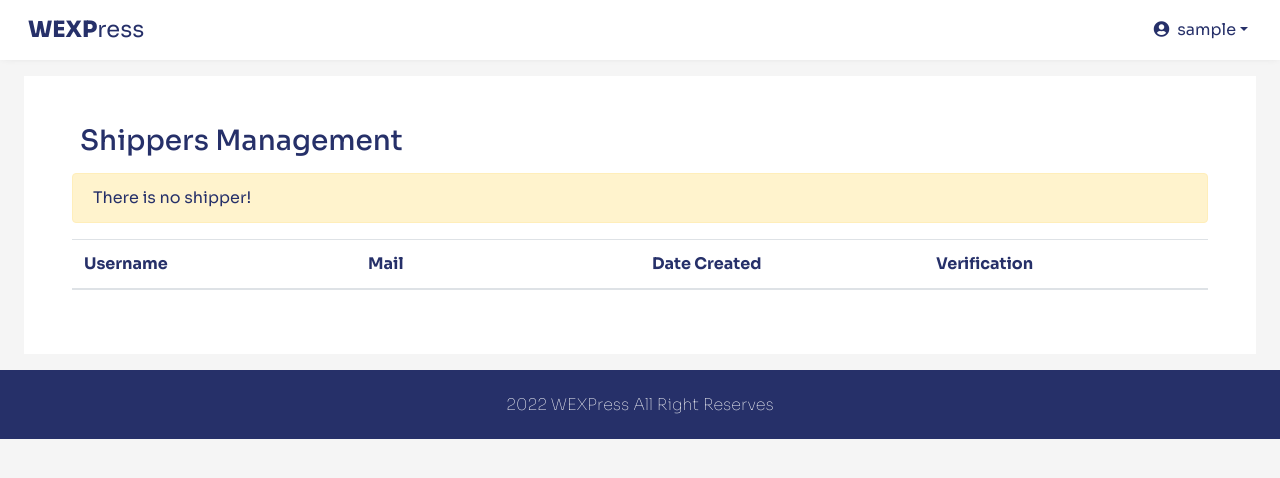
After one commit to quannv02/cs204-final-project, a PHP site: template views/admin.php in a window 1280 px wide. The commit adds this page. Shown: the top 478 px of the page. Run offline with PHP 8.4, Linux system fonts and the light colour scheme; the template is opened without the code that fills it, so the values that code supplies are empty; the visitor is signed in with stand-in values (Sample User, id 1); some libraries are stand-ins or nearby versions.

Commit message:
update admin

```diff
--- a/controllers/MyPageController.php
+++ b/controllers/MyPageController.php
@@ -12,6 +12,9 @@ class MyPageController extends Controller {
         $order = new Order($this->conn);
         $order->fetchOrders();
         $orders = $order->getOrders();
+        $shipper = new User($this->conn);
+        $shipper->fetchShippers();
+        $shippers = $shipper->getShippers();
         include "views/mypage.php";
     }
 
--- /dev/null
+++ b/views/admin.php
@@ -0,0 +1,45 @@
+<div class="myorders jumbotron bg-white mx-4 my-3 p-5 rounded-0">
+    <h3 class="ml-2">Shippers Management</h3>
+
+  <div class="table-func mt-3">
+    <table class="table table-striped w-100">
+        <thead>
+            <tr>
+                <th scope="col">Username</th>
+                <th scope="col">Mail</th>
+                <th scope="col">Date Created</th>
+                <th scope="col">Verification</th>
+            </tr>
+        </thead>
+        <tbody>
+          <?php if(!empty($errors)): ?>
+              <div class="alert alert-danger">
+                  <?php
+                  foreach ($errors as $value) {
+                      echo "$value" . " ";
+                  }
+                  ?>
+              </div>
+          <?php else: ?>
+            <?php if(empty($shippers)): ?>
+              <div class="alert alert-warning">There is no shipper!</div>
+            <?php else: ?>
+              <?php foreach($shippers as $shipper): ?>
+                <tr>
+                    <td><?php echo $shipper['username']; ?></td>
+                    <td><?php echo $shipper['email']; ?></td>
+                    <td><?php echo $shipper['date_created']; ?></td>
+                    <?php if($shipper['verified'] == 0): ?>
+                      <td><form action="<?=ROOT?>admin/qualify/<?=$shipper['username']?>"><button type="submit" class="btn btn-block text-white btn-success">Qualify</button></form></td>
+                    <?php endif; ?>
+                    <?php if($shipper['verified'] == 1): ?>
+                        <td><form action="<?=ROOT?>admin/disqualify/<?=$shipper['username']?>"><button type="submit" class="btn btn-block text-white btn-danger">Disqualify</button></form></td>
+                    <?php endif; ?>
+                </tr>
+              <?php endforeach; ?>
+            <?php endif; ?>
+          <?php endif; ?>
+      </tbody>
+    </table>
+  </div>
+</div>
--- a/views/login.php
+++ b/views/login.php
@@ -3,7 +3,6 @@ include "includes/head.php";
 ?>
 
 <link rel="stylesheet" href="<?= ROOT ?>public/css/login.css"></link>
-
     <div class="container-fluid">
         <div class="row justify-content-center">
             <h1 class="d-flex wb display-2 font-weight-bolder p-5">Welcome Back!</h1>
--- a/views/mypage.php
+++ b/views/mypage.php
@@ -5,6 +5,8 @@ if($_SESSION['user_role'] == 2) {
     include "user.php";
 } else if($_SESSION['user_role'] == 1) {
     include "shipper.php";
+} else if($_SESSION['user_role'] == 0) {
+    include "admin.php";
 }
 ?>
 
```
Also changed, not shown: controllers/UsersController.php (+11 -1 lines), core/web.php (+10 -0 lines), models/User.php (+46 -0 lines).
